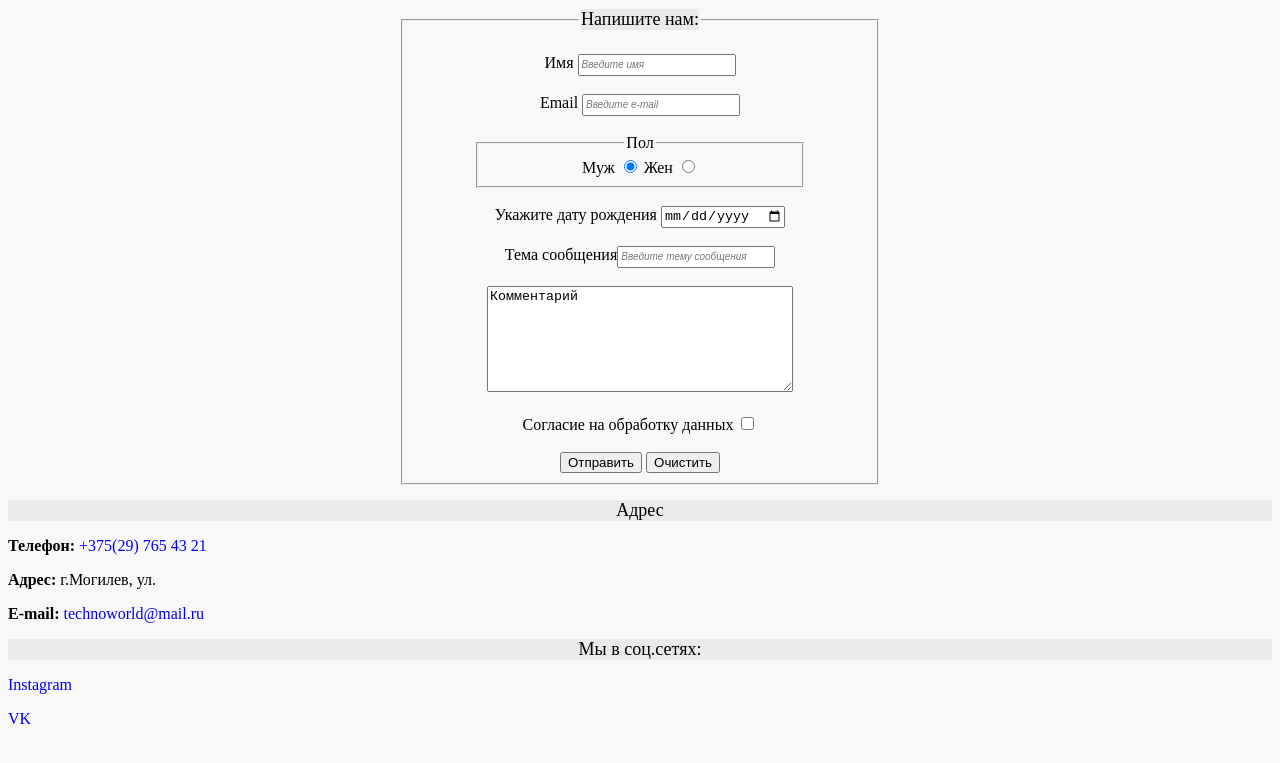
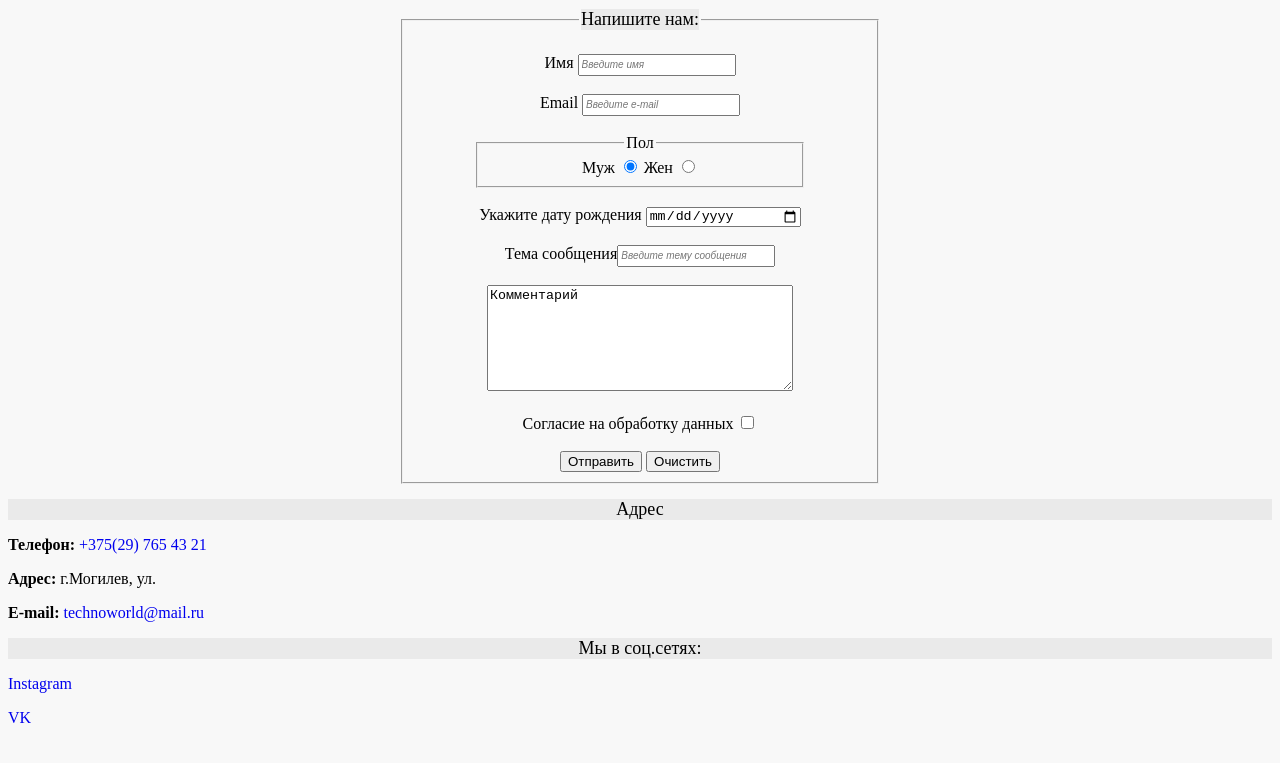
Before and after one commit to geras1m/itstep, a plain HTML site: page Task-1/contacts.html in a window 1280 px wide. Shown: the part 185-948 px from the top of the page. Drawn offline with Linux system fonts and the light colour scheme; grey boxes are pictures that could not be loaded.

Commit message:
Добавил классы для поля ДАТА

```diff
--- a/Task-1/contacts.html
+++ b/Task-1/contacts.html
@@ -40,7 +40,7 @@
         <!-- checked - трибут проверяет, установлен ли флажок по умолчанию при загрузке страницы для полей типа type="checkbox" и type="radio" -->
         <br>
         <br>
-        <label>Укажите дату рождения <input type="date"></label>
+        <label>Укажите дату рождения <input class="enter" type="date"></label>
         <br>
         <br>
         <label>Тема сообщения<input class="enter" type="text" placeholder="Введите тему сообщения" required></label>
```
